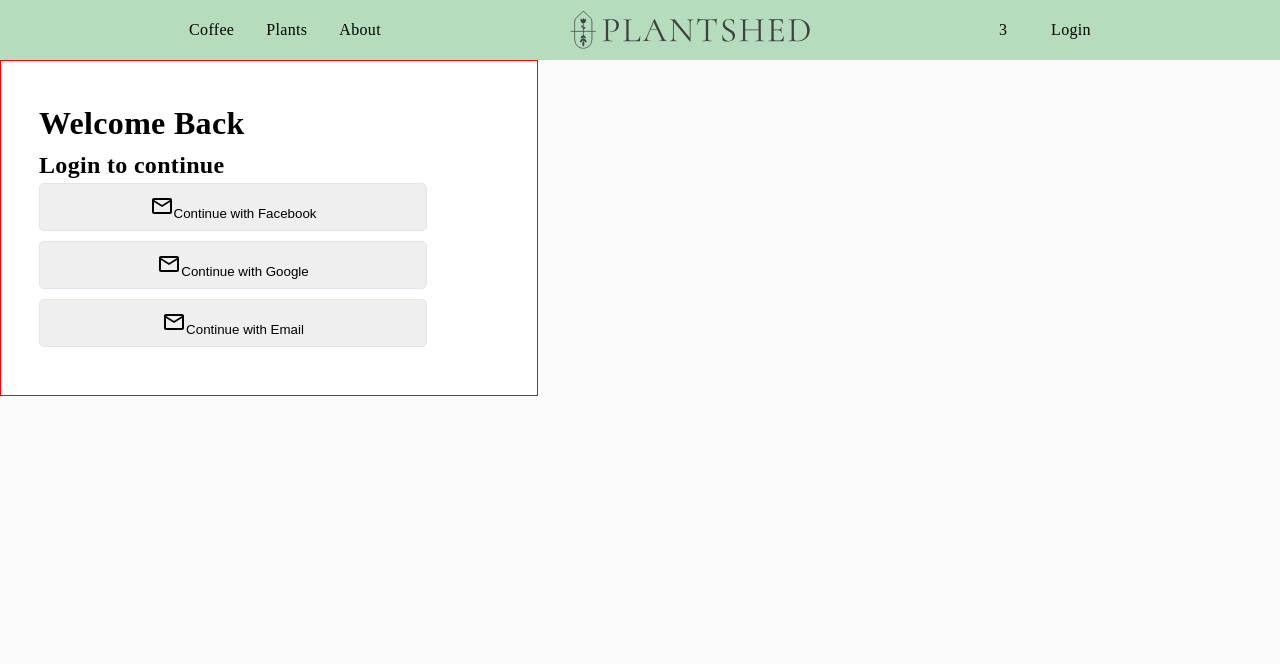
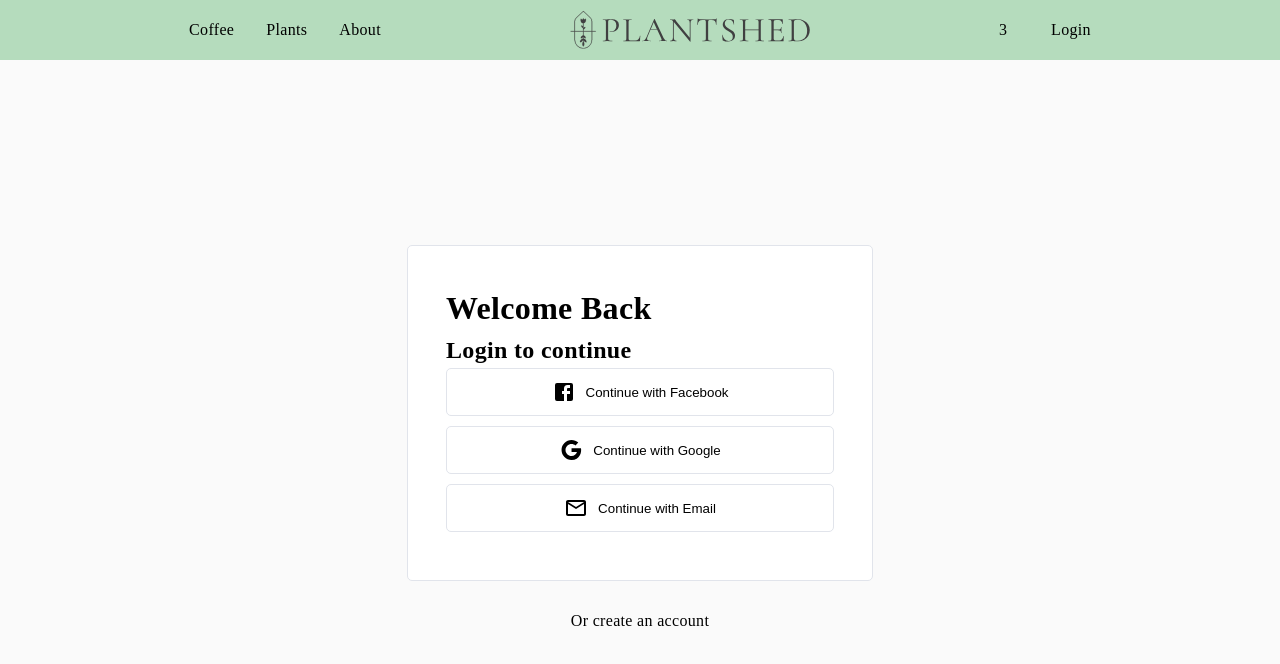
Before and after one commit to stefaniesatna/plantshed, a React (Create React App) app: page /login in a window 1280 px wide. Shown: the top 664 px of the page. Built offline with nearby package versions, Linux system fonts and the light colour scheme.

Commit message:
new version of login

```diff
--- a/src/App.css
+++ b/src/App.css
@@ -1,3 +1,8 @@
+body {
+  height: 100%;
+  margin: 0;
+}
+
 .blurb {
   background-color: #b5dcbd;
   padding-top: 2%;
--- a/src/App.js
+++ b/src/App.js
@@ -1,7 +1,7 @@
 import "./App.css";
 import Component from "./components/Component";
 import Checkout from "./components/Checkout";
-import LoginModal from "./components/login/LoginModal";
+import LoginPage from "./components/login/LoginPage";
 import Header from "./components/header";
 import { BrowserRouter, Route, Routes } from "react-router-dom";
 
@@ -12,7 +12,7 @@ function App() {
       <Routes>
         <Route index element={<Component />} />
         <Route path="checkout" element={<Checkout />} />
-        <Route path="login" element={<LoginModal />} />
+        <Route path="login" element={<LoginPage />} />
       </Routes>
     </BrowserRouter>
   );
--- a/src/components/login/LoginButton.js
+++ /dev/null
@@ -1,28 +0,0 @@
-import {Facebook, Google, MailOutline} from '@mui/icons-material';
-
-export default function LoginButton({way, icon}){
-
-    const iconNames = ["Facebook", "Google", "MailOutline"];
-
-    const style = {
-        width: "388px",
-        height: "48px",
-        borderRadius: 5,
-        borderStyle: "solid",
-        borderWidth: 1,
-        borderColor: "#e1e4eb",
-        alignItems: "center",
-        justifyContent: "center",
-        textAlign: "center",
-        marginBottom: 10,
-    }
-
-    const text = `Continue with ${way}`;
-
-    return (
-        <button style={style}>
-            <MailOutline />
-            {text}
-        </button>
-    )
-}
--- a/src/components/login/LoginModal.js
+++ b/src/components/login/LoginModal.js
@@ -1,19 +1,46 @@
-import LoginButton from "./LoginButton"
+import { Facebook, Google, MailOutline } from "@mui/icons-material";
 
-export default function LoginModal(){
-
-    const loginWays = [{name: "Facebook", icon: "FacebookIcon"}, {name: "Google", icon: "GoogleIcon"}, {name: "Email", icon: "MailOutlineIcon"}];
+export default function LoginModal() {
+  const loginWays = [
+    { name: "Facebook", icon: <Facebook /> },
+    { name: "Google", icon: <Google /> },
+    { name: "Email", icon: <MailOutline /> },
+  ];
 
   const style = {
-        width: "460px",
     backgroundColor: "#ffffff",
-        borderColor: "red",
     borderStyle: "solid",
     borderWidth: 1,
+    borderColor: "#e1e4eb",
     padding: 38,
+    margin: 28,
+    borderRadius: 5,
+
+  };
+
+  const styleButton = {
+    width: "388px",
+    height: "48px",
+    borderRadius: 5,
+    borderStyle: "solid",
+    borderWidth: 1,
+    borderColor: "#e1e4eb",
+    alignItems: "center",
+    justifyContent: "center",
+    textAlign: "center",
+    marginBottom: 10,
+    backgroundColor: "#ffffff",
+    display: "flex",
+    flexDirection: "row",
 }
 
-    const loginButtons = loginWays.map(way => <LoginButton way={way.name} icon={way.icon} />)
+  const loginButtons = loginWays.map((way) => (
+    <button style={styleButton}>
+      {way.icon}
+      <div style={{marginRight: 10}}/>
+      {`Continue with ${way.name}`}
+    </button>
+  ));
 
   return (
     <div style={style}>
@@ -21,5 +48,5 @@ export default function LoginModal(){
       <h2>Login to continue</h2>
       {loginButtons}
     </div>
-    )
+  );
 }
--- /dev/null
+++ b/src/components/login/LoginPage.js
@@ -0,0 +1,17 @@
+import LoginModal from "./LoginModal";
+
+export default function LoginPage(){
+    const style = {
+        height: 'calc(100vh - 70px)',
+        display: "grid",
+        placeContent: "center",
+        placeItems: "center",
+    }
+
+    return (
+        <div style={style}>
+            <LoginModal/>
+            Or create an account
+        </div>
+    )
+}
```
Also changed, not shown: 1 other file (tests, documents, lock files or other folders). Lines whose indentation alone changed are shown as unchanged.
